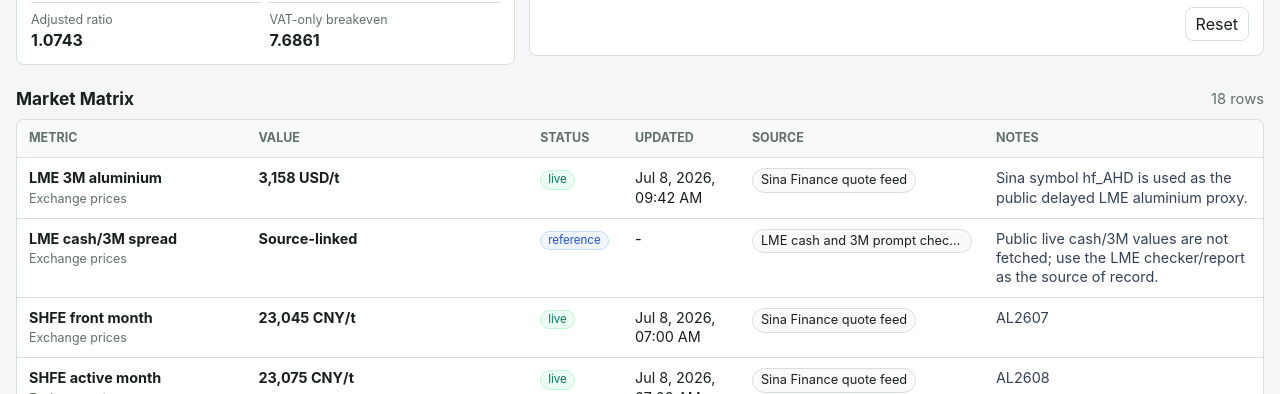
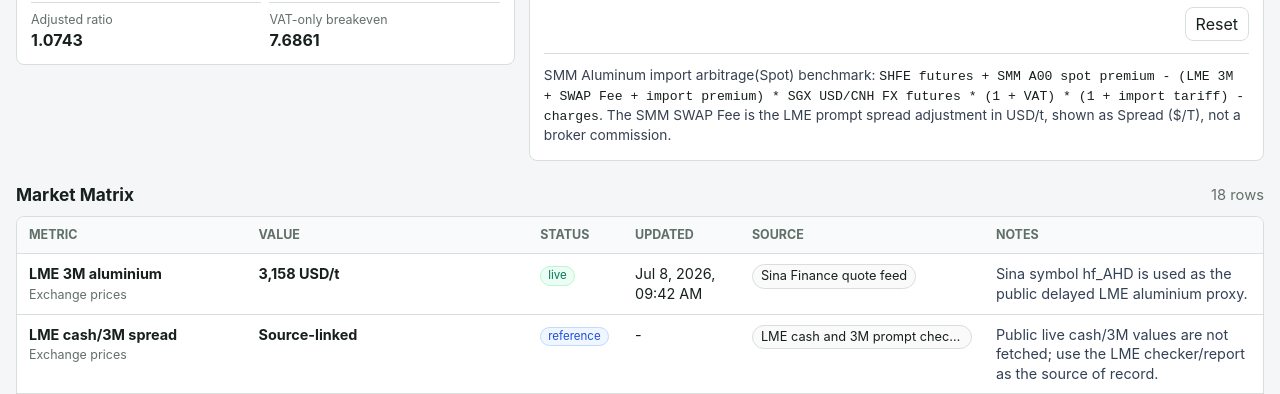
Before and after one commit to qrlow/aluminium-indicator, a plain HTML site: page docs/index.html in a window 1280 px wide. Shown: the part 706-1100 px from the top of the page. Drawn offline with Linux system fonts and the light colour scheme.

Commit message:
docs: document SMM import arb formula

```diff
--- a/docs/index.html
+++ b/docs/index.html
@@ -323,6 +323,21 @@
         display: flex;
         justify-content: flex-end;
         margin-top: 10px;
+      }
+
+      .method-note {
+        margin-top: 12px;
+        padding-top: 12px;
+        border-top: 1px solid var(--line);
+        color: #374151;
+        font-size: 0.86rem;
+        line-height: 1.45;
+      }
+
+      .method-note code {
+        color: var(--ink);
+        font-size: 0.82rem;
+        overflow-wrap: anywhere;
       }
 
       .icon-button {
@@ -734,6 +749,11 @@
             </div>
             <div class="assumption-actions">
               <button class="icon-button" id="reset-assumptions" type="button">Reset</button>
+            </div>
+            <div class="method-note">
+              SMM Aluminum import arbitrage(Spot) benchmark:
+              <code>SHFE futures + SMM A00 spot premium - (LME 3M + SWAP Fee + import premium) * SGX USD/CNH FX futures * (1 + VAT) * (1 + import tariff) - charges</code>.
+              The SMM SWAP Fee is the LME prompt spread adjustment in USD/t, shown as Spread ($/T), not a broker commission.
             </div>
           </div>
         </div>
```
Also changed, not shown: 1 other file.
